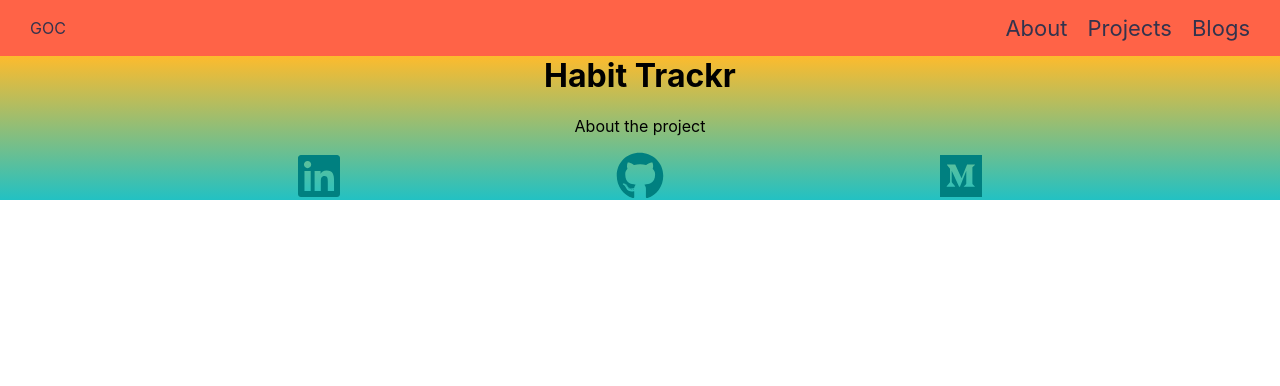
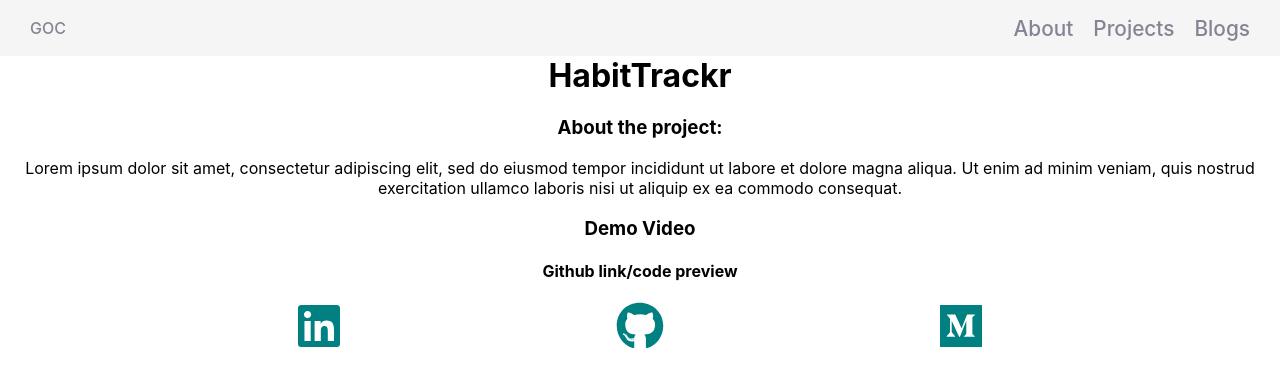
Before and after one commit to gavinoconnor/gavinoconnor.github.io, a React (Create React App) app: page /habit in a window 1280 px wide. Shown: the top 386 px of the page. Built offline with nearby package versions, Linux system fonts and the light colour scheme.

Commit message:
reset CSS

```diff
--- a/src/App.module.css
+++ b/src/App.module.css
@@ -1,6 +1,7 @@
 .App {
   margin-top: 56px;
   text-align: center;
-  background: rgb(34,193,195);
-  background: linear-gradient(0deg, rgba(34,193,195,1) 0%, rgba(253,187,45,1) 100%);
+  background: #FFF;
+  /* background: rgb(34,193,195);
+  background: linear-gradient(0deg, rgba(34,193,195,1) 0%, rgba(253,187,45,1) 100%); */
 }
--- a/src/components/About/About.js
+++ b/src/components/About/About.js
@@ -1,14 +1,13 @@
-import React from "react";
-import { Link } from "react-router-dom";
+import React from 'react';
 
-import classes from "./About.module.css";
-import winter from "./winter-bed.jpeg";
+import classes from './About.module.css';
+import profile from './profile_pic_1.jpeg';
 
 const about = () => {
   return (
     <div className={classes.About}>
       <h1>About Me</h1>
-      <img src={winter} alt="winter" className={classes.Winter} />
+      <img src={profile} alt="profile" className={classes.profile} />
       <p>
         Full Stack Web Developer possessing 10+ years of diverse technical,
         marketing, and entrepreneurial experience with a passion for coding.
--- a/src/components/About/About.module.css
+++ b/src/components/About/About.module.css
@@ -15,7 +15,7 @@
   color: #006600;
 }
 
-.Winter {
+.Profile {
   width: 400px;
-  height: 500px;
+  height: 400px;
 }
--- a/src/components/BurgerBuilder/BurgerBuilder.js
+++ b/src/components/BurgerBuilder/BurgerBuilder.js
@@ -4,7 +4,14 @@ const burgerBuilder = () => {
   return (
     <div>
       <h1>Burger Builder</h1>
-      <p>About the project</p>
+      <div>
+        <div>
+          <h3>About the project:</h3>
+          <span>Lorem ipsum dolor sit amet, consectetur adipiscing elit, sed do eiusmod tempor incididunt ut labore et dolore magna aliqua. Ut enim ad minim veniam, quis nostrud exercitation ullamco laboris nisi ut aliquip ex ea commodo consequat.</span>
+        </div>
+        <h3>Demo Video</h3>
+        <h4>Github link/code preview</h4>
+      </div>
     </div>
   );
 }
--- a/src/components/HabitTrackr/HabitTrackr.js
+++ b/src/components/HabitTrackr/HabitTrackr.js
@@ -3,8 +3,15 @@ import React from 'react';
 const habitTrackr = () => {
   return (
     <div>
-      <h1>Habit Trackr</h1>
-      <p>About the project</p>
+      <h1>HabitTrackr</h1>
+      <div>
+        <div>
+          <h3>About the project:</h3>
+          <span>Lorem ipsum dolor sit amet, consectetur adipiscing elit, sed do eiusmod tempor incididunt ut labore et dolore magna aliqua. Ut enim ad minim veniam, quis nostrud exercitation ullamco laboris nisi ut aliquip ex ea commodo consequat.</span>
+        </div>
+        <h3>Demo Video</h3>
+        <h4>Github link/code preview</h4>
+      </div>
     </div>
   );
 }
--- a/src/components/Tixtra/Tixtra.js
+++ b/src/components/Tixtra/Tixtra.js
@@ -4,7 +4,14 @@ const tixtra = () => {
   return (
     <div>
       <h1>Tixtra</h1>
-      <p>About the project</p>
+      <div>
+        <div>
+          <h3>About the project:</h3>
+          <span>Lorem ipsum dolor sit amet, consectetur adipiscing elit, sed do eiusmod tempor incididunt ut labore et dolore magna aliqua. Ut enim ad minim veniam, quis nostrud exercitation ullamco laboris nisi ut aliquip ex ea commodo consequat.</span>
+        </div>
+        <h3>Demo Video</h3>
+        <h4>Github link/code preview</h4>
+      </div>
     </div>
   );
 }
--- a/src/components/YelpCamp/YelpCamp.js
+++ b/src/components/YelpCamp/YelpCamp.js
@@ -4,7 +4,14 @@ const yelpCamp = () => {
   return (
     <div>
       <h1>YelpCamp</h1>
-      <p>About the project</p>
+      <div>
+        <div>
+          <h3>About the project:</h3>
+          <span>Lorem ipsum dolor sit amet, consectetur adipiscing elit, sed do eiusmod tempor incididunt ut labore et dolore magna aliqua. Ut enim ad minim veniam, quis nostrud exercitation ullamco laboris nisi ut aliquip ex ea commodo consequat.</span>
+        </div>
+        <h3>Demo Video</h3>
+        <h4>Github link/code preview</h4>
+      </div>
     </div>
   );
 }
--- a/src/containers/BlogsContainer/BlogsContainer.module.css
+++ b/src/containers/BlogsContainer/BlogsContainer.module.css
@@ -9,10 +9,18 @@
 
 .BlogsContainer div {
   flex: 0 1 auto;
-  padding: 5px;
+  padding: 10px;
   width: 400px;
   height: 350px;
   margin-top: 10px;
+  margin-bottom: 10px;
   box-sizing: border-box;
-  border: 1px solid #eee;
+  border: 2px solid lightblue;
+  border-radius: 5%;
 }
+
+@media (min-width: 1099px) {
+  .BlogsContainer div {
+    flex: 0 1 calc(38% - 1em);
+  }
+}
--- a/src/containers/Navbar/Navbar.module.css
+++ b/src/containers/Navbar/Navbar.module.css
@@ -1,5 +1,6 @@
 .Navbar {
-  background-color: tomato;
+  background-color: #EEE;
+  opacity: 0.6;
   height: 56px;
   width: 100%;
   position: fixed;
@@ -22,8 +23,8 @@
   padding: 10px;
   text-decoration: none;
   color: #33334d;
-  font-size: 22px;
-  font-weight: 400;
+  font-size: 1.3rem;
+  font-weight: 500;
   /* border-right: 1px solid #eee; */
 }
 
--- a/src/containers/Projects/Projects.module.css
+++ b/src/containers/Projects/Projects.module.css
@@ -9,8 +9,8 @@
 
 .Projects li {
   flex: 0 1 auto;
-  background: tomato;
-  padding: 5px;
+  background: lightblue;
+  padding: 10px;
   width: 400px;
   height: 350px;
   margin-top: 10px;
@@ -19,6 +19,7 @@
   font-weight: bold;
   font-size: 3em;
   text-align: center;
+  border-radius: 5%;
 }
 
 .Projects a {
@@ -33,3 +34,9 @@
 .Projects a.active {
   color: #006600;
 }
+
+@media (min-width: 1099px) {
+  .Projects li {
+    flex: 0 1 calc(38% - 1em);
+  }
+}
```
Also changed, not shown: src/components/About/profile_pic_1.jpeg (added), src/components/About/winter-bed.jpeg (deleted).
